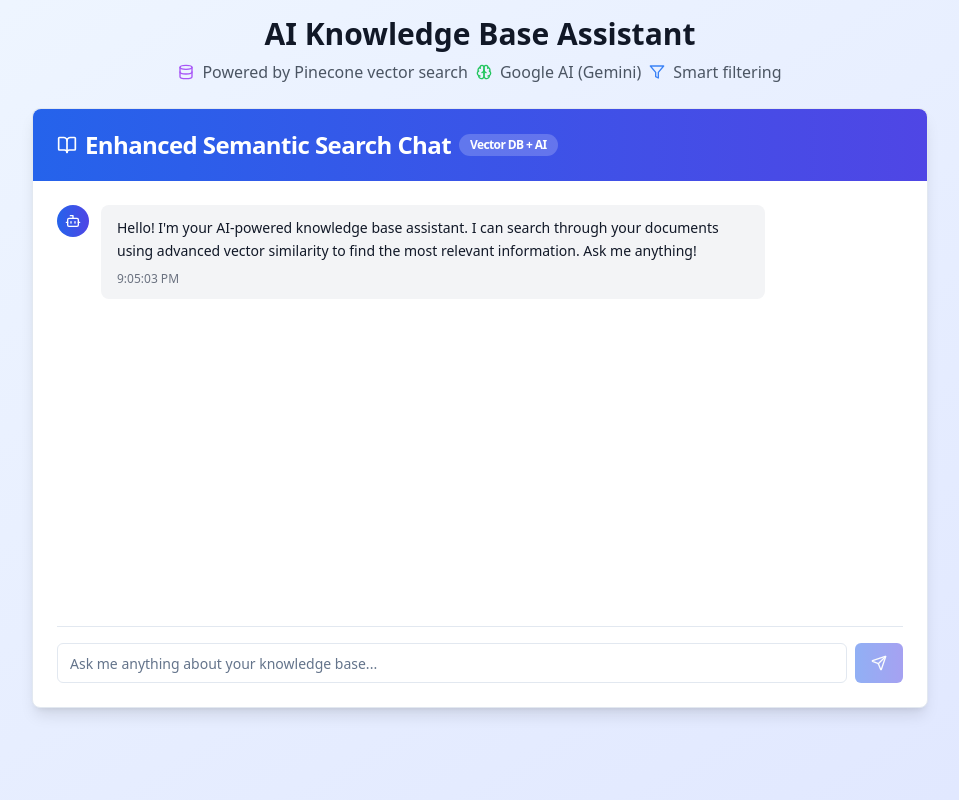
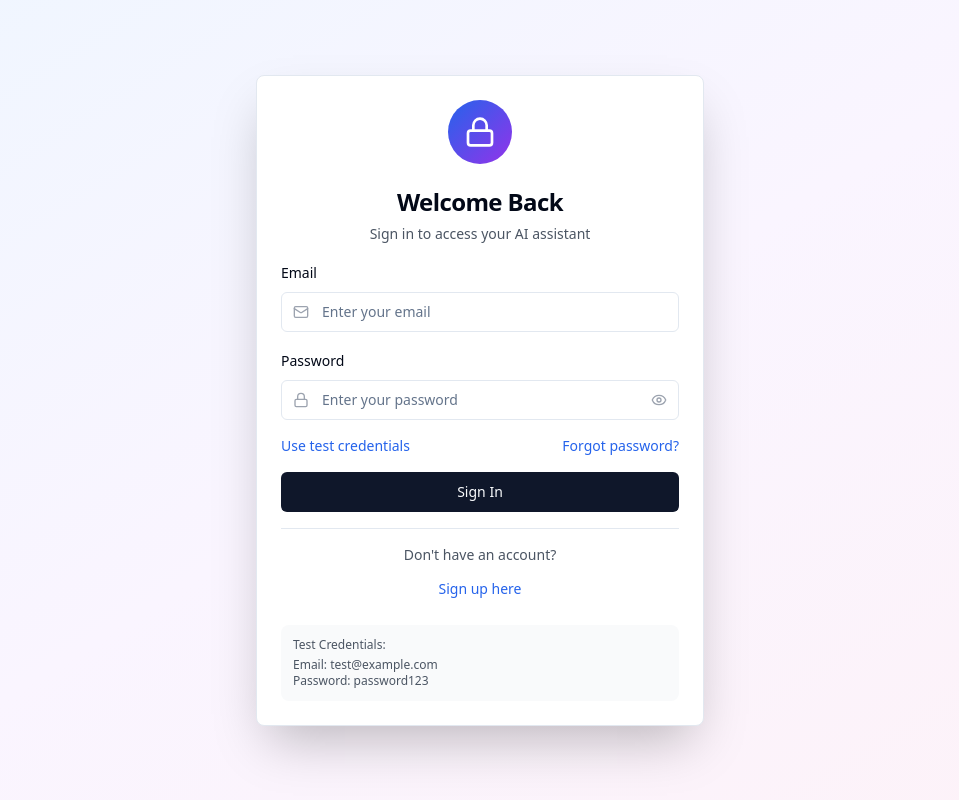
Before and after one commit to argosinfotech/echo-intel-system, a React (Vite) app: page /chat in a window 1280 px wide. Shown: the whole page, without its empty margins (160-1119 px from the left). Built offline with nearby package versions, Linux system fonts and the light colour scheme.

Commit message:
Fix: Ensure login screen is displayed at /chat route
The login screen was not being displayed at the /chat route. This commit ensures that the login screen is correctly rendered when navigating to the /chat path.

```diff
--- a/src/App.tsx
+++ b/src/App.tsx
@@ -5,7 +5,7 @@ import { TooltipProvider } from "@/components/ui/tooltip";
 import { QueryClient, QueryClientProvider } from "@tanstack/react-query";
 import { BrowserRouter, Routes, Route } from "react-router-dom";
 import Index from "./pages/Index";
-import KnowledgeBaseChatPage from "./pages/KnowledgeBaseChat";
+import ChatInterface from "./components/ChatInterface";
 import NotFound from "./pages/NotFound";
 
 const queryClient = new QueryClient();
@@ -18,7 +18,7 @@ const App = () => (
       <BrowserRouter>
         <Routes>
           <Route path="/" element={<Index />} />
-          <Route path="/chat" element={<KnowledgeBaseChatPage />} />
+          <Route path="/chat" element={<ChatInterface />} />
           {/* ADD ALL CUSTOM ROUTES ABOVE THE CATCH-ALL "*" ROUTE */}
           <Route path="*" element={<NotFound />} />
         </Routes>
```
